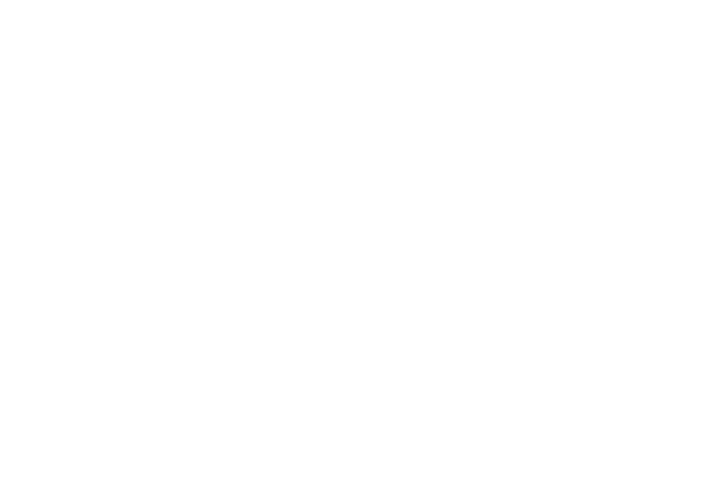
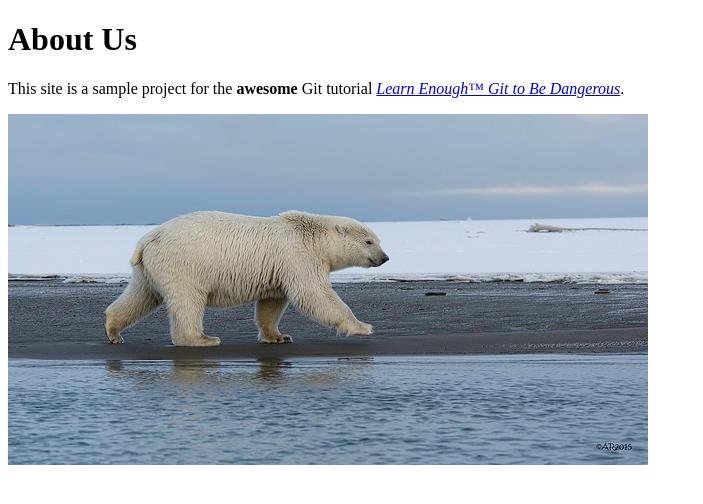
Before and after one commit to skadauke/website, a plain HTML site: page about.html in a window 1280 px wide. Shown: the whole page, without its empty margins (0-703 px from the left). Drawn offline with Linux system fonts and the light colour scheme.

Commit message:
Fix trademark character display

```diff
--- a/about.html
+++ b/about.html
@@ -2,14 +2,14 @@
 <html>
   <head>
     <title>About Us</title>
-    <!-- Add something here to fix trademark -- >
+    <!-- Add something here to fix trademark -->
   </head>
   <body>
     <h1>About Us</h1>
     <p>
       This site is a sample project for the <strong>awesome</strong> Git
       tutorial <a href="http://learnenough.com/git-tutorial">
-      <em>Learn Enough Git to Be Dangerous</em></a>.
+      <em>Learn Enough&trade; Git to Be Dangerous</em></a>.
     </p>
     <a href="https://www.flickr.com/photos/puliarfanita/22959238329">
       <img src="images/polar_bear.jpg" alt="Polar bear" />
```
Also changed, not shown: index.html (+1 -1 lines).
